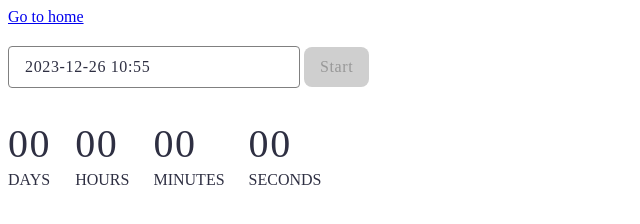
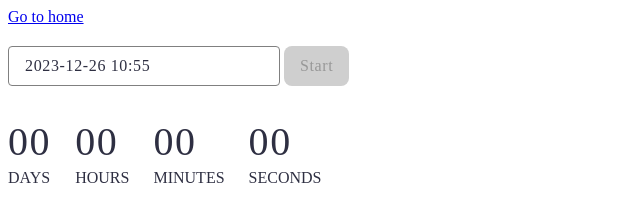
Before and after one commit to Guard84/goit-js-hw-10, a website built with Vite: page src/1-timer.html in a window 1280 px wide. Shown: the whole page, without its empty margins (0-640 px from the left). Built offline with nearby package versions, Linux system fonts and the light colour scheme.

Commit message:
Update 1-timer.css

```diff
--- a/src/css/1-timer.css
+++ b/src/css/1-timer.css
@@ -1,4 +1,5 @@
 #datetime-picker {
+  box-sizing: border-box;
   color: #2e2f42;
   font-family: Montserrat;
   font-size: 16px;
@@ -7,6 +8,7 @@
   line-height: 1.5;
   letter-spacing: 0.04em;
   width: 272px;
+  height: 40px;
   padding-left: 16px;
   padding-top: 8px;
   padding-bottom: 8px;
```
